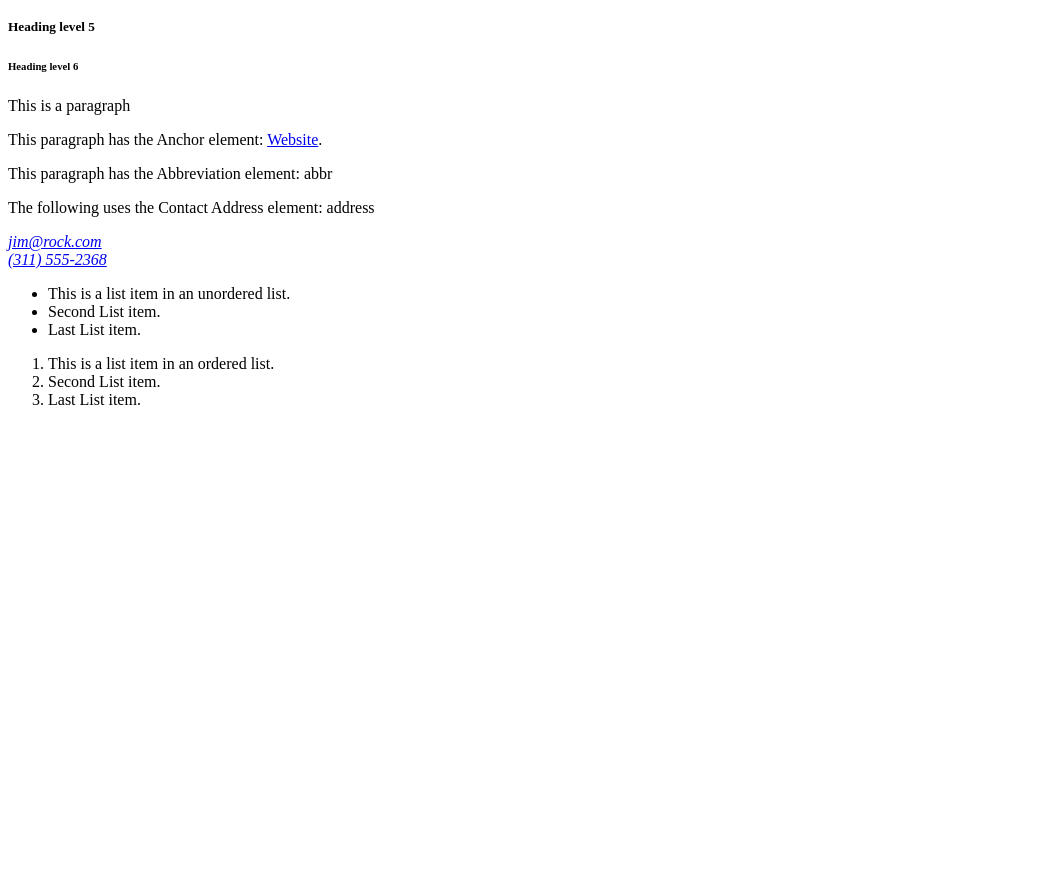
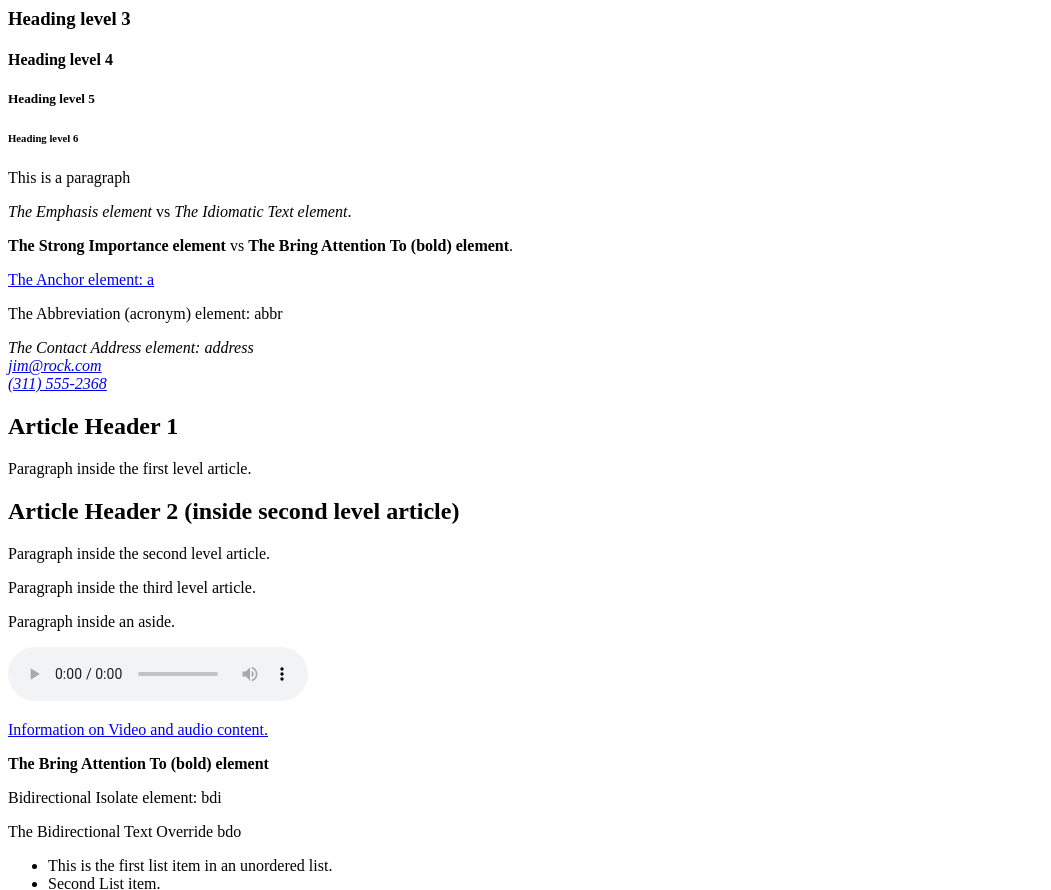
Before and after one commit to sandyjernigan/TestingCSS, a plain HTML site: page index.html in a window 1280 px wide. Shown: the part 217-1107 px from the top of the page, without its empty margins (0-1051 px from the left). Before the commit the page ends 800 px from the top, so only its background shows below. Drawn offline with Linux system fonts and the light colour scheme.

Commit message:
Update index.html

```diff
--- a/index.html
+++ b/index.html
@@ -1,11 +1,28 @@
+<!DOCTYPE html>
 <html lang="en">
-  <head>
+<head>
+    <meta charset="UTF-8">
+    <meta http-equiv="X-UA-Compatible" content="IE=edge">
+    <meta name="viewport" content="width=device-width, initial-scale=1.0">
     <title>Displaying CSS file</title>
-  </head>
-  <body>
+</head>
+<body>
+    <!-- Using https://devdocs.io/html/ for information on elements. -->
+    <!-- header -->
+    <header>This is a header element. <br>
+        This page is just a simple page to display as many
+        basic elements as possible without any extra attributes and
+        how they will look with the css file selected. <br>
+    </header>
+
+    <!-- Line break <br> -->
+    <br>Line break: <br>
+
     <!-- Div -->
-    <div>The following examples will show how displayed without any extra attributes.
-        This is a div.</div>
+    <div>
+        This is the first div. <br>
+    </div>
+
     <!-- Headers -->
     <h1>Heading level 1</h1>
     <h2>Heading level 2</h2>
@@ -16,29 +33,75 @@
 
     <!-- Paragraphs -->
     <p>This is a paragraph</p>
+    <p><em>The Emphasis element</em> vs <i>The Idiomatic Text element</i>.</p>
+    <p><strong>The Strong Importance element</strong> vs <b>The Bring Attention To (bold) element</b>.</p>
 
-    <p>This paragraph has the Anchor element: <a href="https://example.com">Website</a>.</p>
-    <p>This paragraph has the Abbreviation element: <abbr>abbr</abbr></p>
+    <!-- <a>: The Anchor element -->
+    <p><a href="https://example.com">The Anchor element: a</a></p>
 
-    <!-- Address -->
-    <p>The following uses the Contact Address element: address </p>
+    <!-- <abbr>: The Abbreviation element -->
+    <p><abbr>The Abbreviation (acronym) element: abbr</abbr></p>
+
+    <!-- <address>: The Contact Address element -->
     <address>
+        The Contact Address element: address <br>
         <a href="mailto:jim@rock.com">jim@rock.com</a><br>
         <a href="tel:+13115552368">(311) 555-2368</a>
     </address>
 
+    <!-- <area>: The Image Map Area element (not included in this example)-->
+
+    <!-- <article>: The Article Contents element -->
+    <article>
+        <h1>Article Header 1</h1>
+        <p>Paragraph inside the first level article.</p>
+        <article>
+            <h2>Article Header 2 (inside second level article)</h2>
+            <p>Paragraph inside the second level article.</p>
+            <article>
+                <p>Paragraph inside the third level article.</p>
+            </article>
+        </article>
+    </article>
+
+    <!-- <aside>: The Aside element -->
+    <aside>
+        <p>Paragraph inside an aside.</p>
+    </aside>
+
+    <!-- <audio>: The Embed Audio element -->
+    <audio
+        controls controlsList="nodownload"
+        src="https://file-examples.com/storage/fe3f7d476663e91319de1d9/2017/11/file_example_MP3_700KB.mp3">
+        Your browser doesn't support this audio.
+    </audio>
+    <p>
+        <a href="https://developer.mozilla.org/en-US/docs/Learn/HTML/Multimedia_and_embedding/Video_and_audio_content">
+        Information on Video and audio content.</a>
+    </p>
+
+    <!-- <b>: The Bring Attention To element -->
+    <p><b>The Bring Attention To (bold) element</b></p>
+
+    <!-- <bdi>: The Bidirectional Isolate element -->
+    <p><bdi>Bidirectional Isolate element</bdi>: bdi</p>
+
+    <!-- <bdo>: The Bidirectional Text Override element -->
+    <p>The Bidirectional Text Override <bdo>bdo</bdo></p>
+
+    <!-- <blockquote>: The Block Quotation element -->
+
     <!-- Lists -->
     <ul>
-        <li>This is a list item in an unordered list.</li>
+        <li>This is the first list item in an unordered list.</li>
         <li>Second List item.</li>
         <li>Last List item.</li>
     </ul>
 
     <ol>
-        <li>This is a list item in an ordered list.</li>
+        <li>This is the first list item in an ordered list.</li>
         <li>Second List item.</li>
         <li>Last List item.</li>
     </ol>
-
-  </body>
+</body>
 </html>
```
